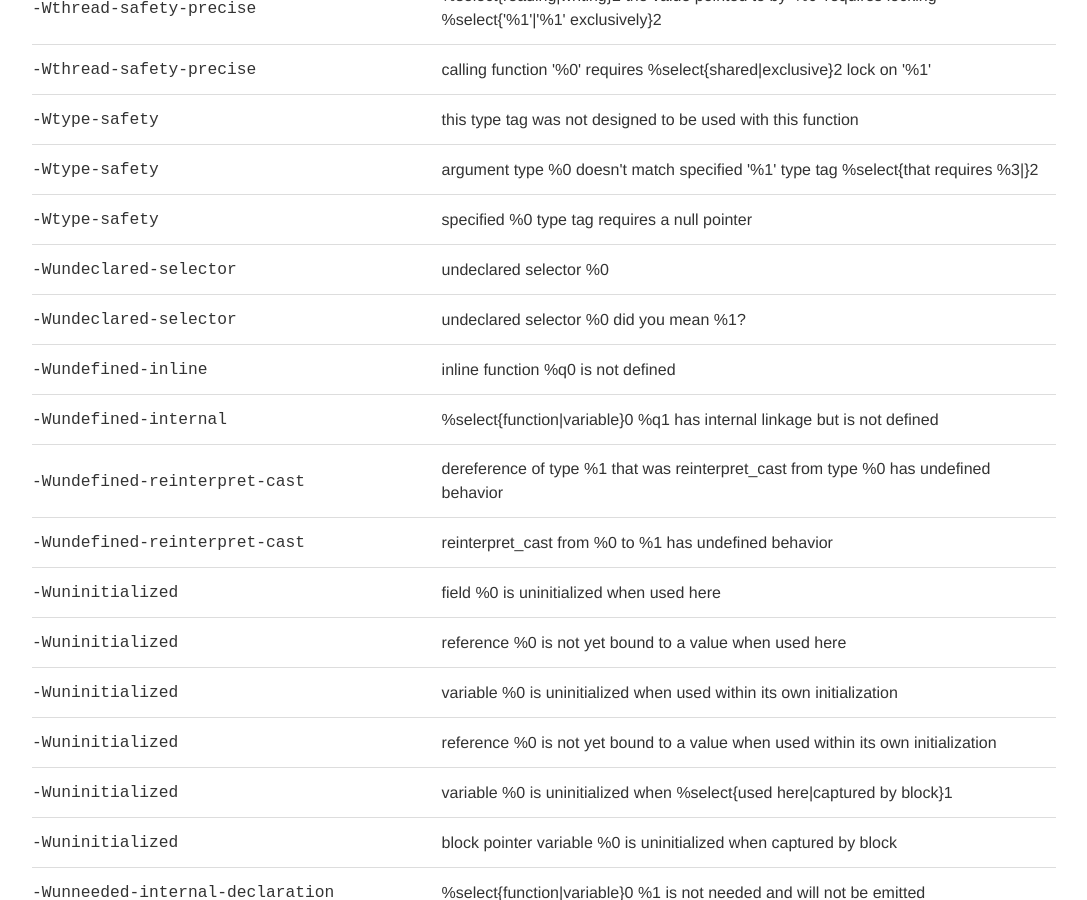
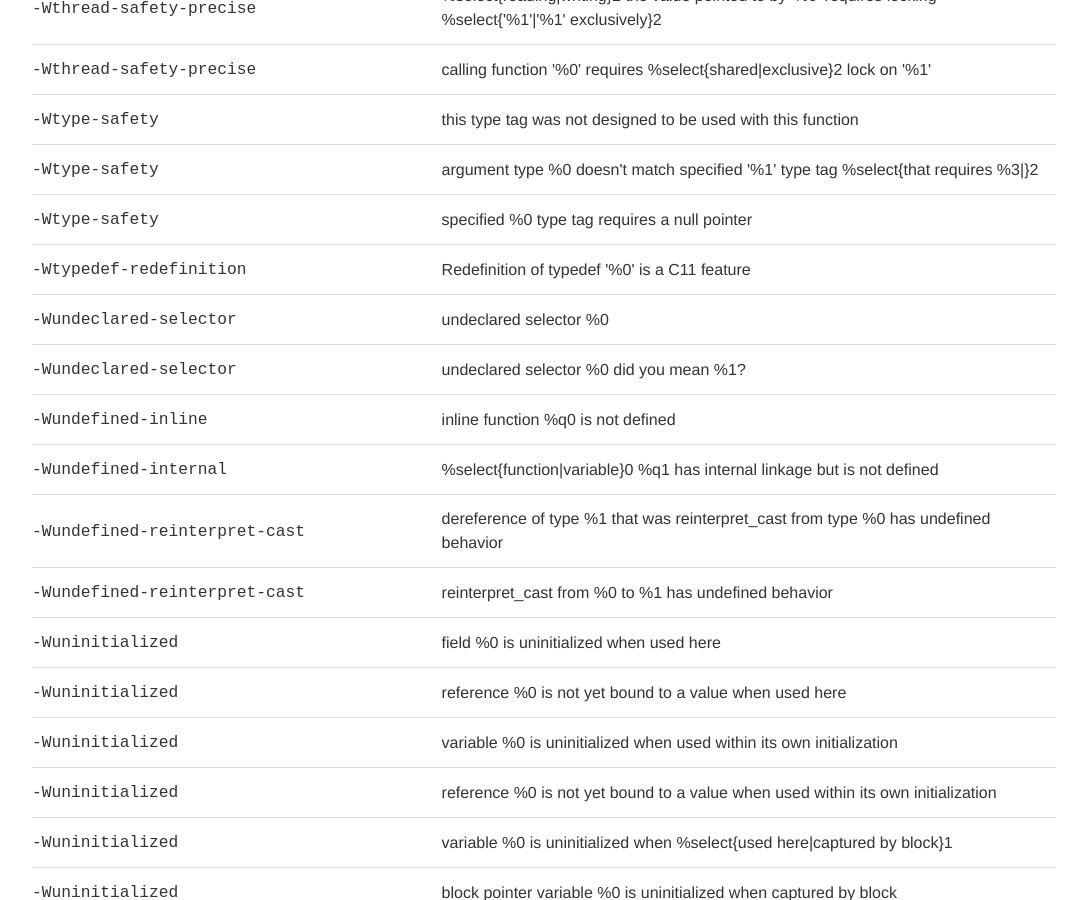
Before and after one commit to NSHipster/clangwarnings.com, a Jekyll site: the page built from index.html, in a window 1280 px wide and 900 px high, scrolled down 28362 px. Shown: the whole window, without its empty margins (96-1183 px from the left). Built offline with Jekyll 4.4.1, drawn with Linux system fonts in a browser that asks for light colours.

Commit message:
Add warning: -Wtypedef-redefinition

```diff
--- a/_data/semantic.yml
+++ b/_data/semantic.yml
@@ -1120,3 +1120,5 @@
   message: "use of GNU ?: conditional expression extension, omitting middle operand"
 - warning: -Wnested-anon-types
   message: "anonymous types declared in an anonymous union/struct are an extension"
+- warning: -Wtypedef-redefinition
+  message: Redefinition of typedef '%0' is a C11 feature
```
